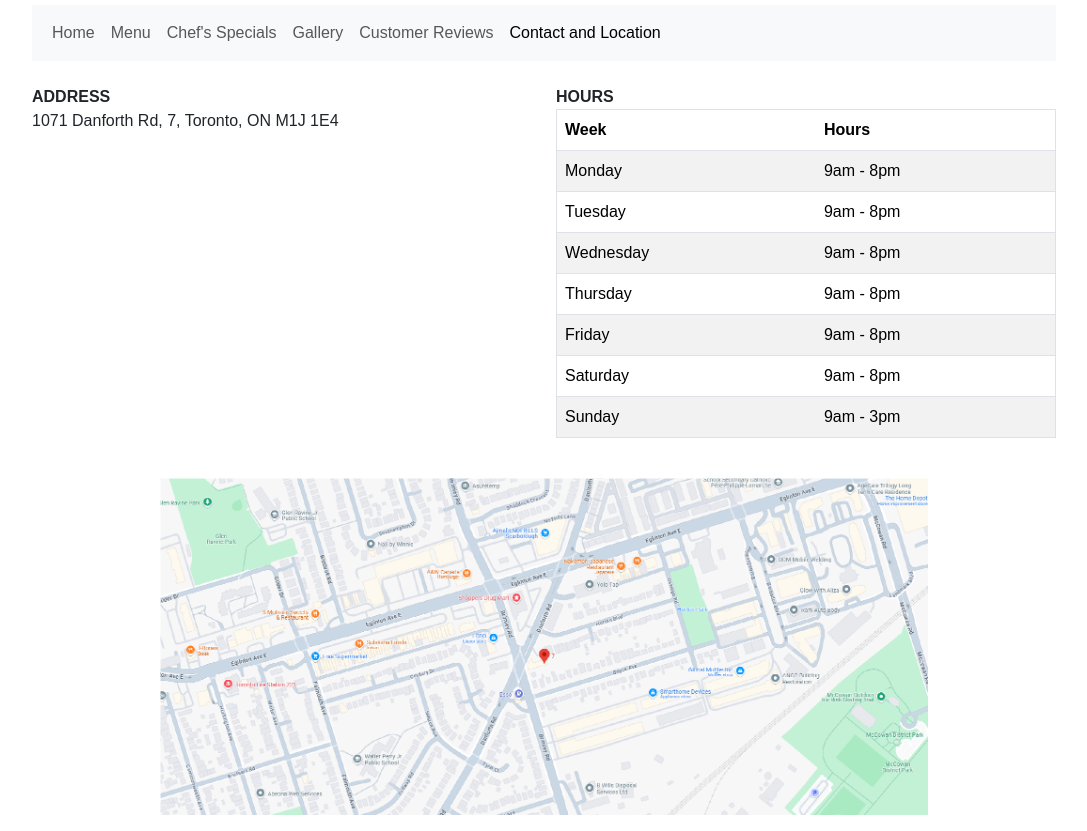
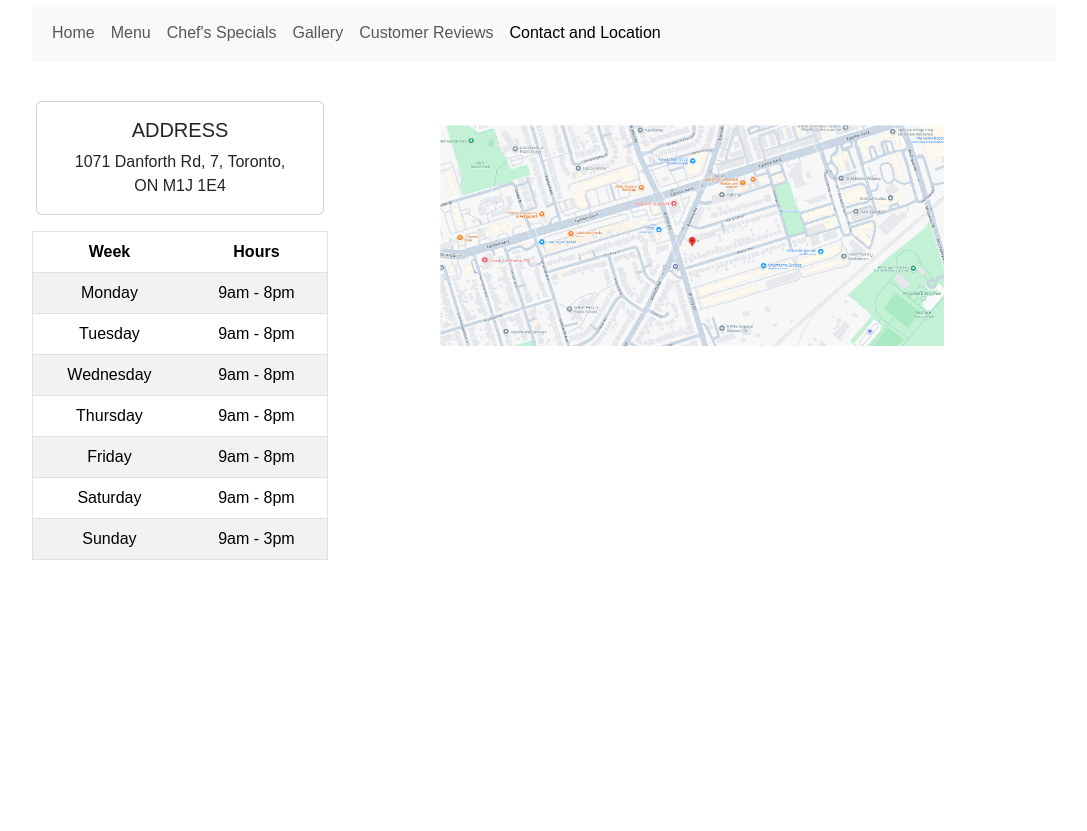
Before and after one commit to manjula-guneratne/213_Final_Project, a plain HTML site: page Contact&Location.html in a window 1280 px wide. Shown: the part 75-906 px from the top of the page, without its empty margins (96-1183 px from the left). After the commit the page ends 800 px from the top, so only its background shows below. Drawn offline with nearby package versions, Linux system fonts and the light colour scheme.

Commit message:
format completed

```diff
--- a/Contact&Location.html
+++ b/Contact&Location.html
@@ -52,15 +52,17 @@
 
     <br />
 
-    <div class="d-flx flex-column mb-3">
+    <div class="d-flex">
+      <div class="d-flx flex-column mb-3 text-center">
         <div class="row">
+          <div class="card m-3" style="width: 18rem; height: 50%">
+            <div class="card-body">
+              <h5 class="card-title">ADDRESS</h5>
+              <p class="card-text">1071 Danforth Rd, 7, Toronto, ON M1J 1E4</p>
+            </div>
+          </div>
+
           <div class="col">
-          <b>ADDRESS</b>
-          <br />
-          1071 Danforth Rd, 7, Toronto, ON M1J 1E4
-        </div>
-        <div class="col">
-          <b>HOURS</b>
             <table class="table table-striped">
               <thead>
                 <tr>
@@ -101,14 +103,17 @@
             </table>
           </div>
         </div>
+      </div>
       <br />
-      <div class="row">
-        <div style="text-align: center;">
-          <img
+      <div class="row m-3 text-center">
+        <div>
+          <br />
+          <a href="https://maps.app.goo.gl/a9Zd8dfSxvNuFQN9A"
+            ><img
               src="./map/Map.png"
-            style="height: auto; width: 75%;"
+              style="height: auto; width: 75%"
               alt="map of the restaurant"
-          />
+          /></a>
         </div>
       </div>
     </div>
```
Lines whose indentation alone changed are shown as unchanged.
